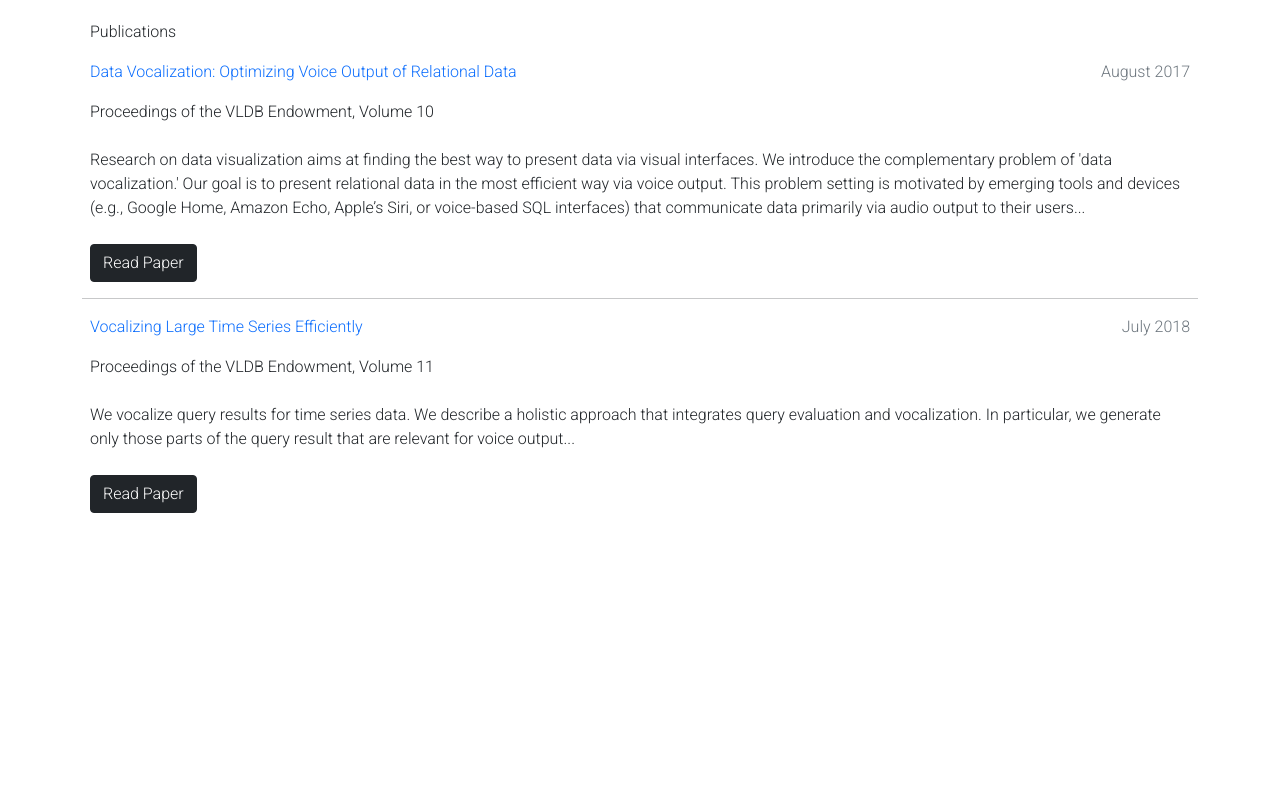
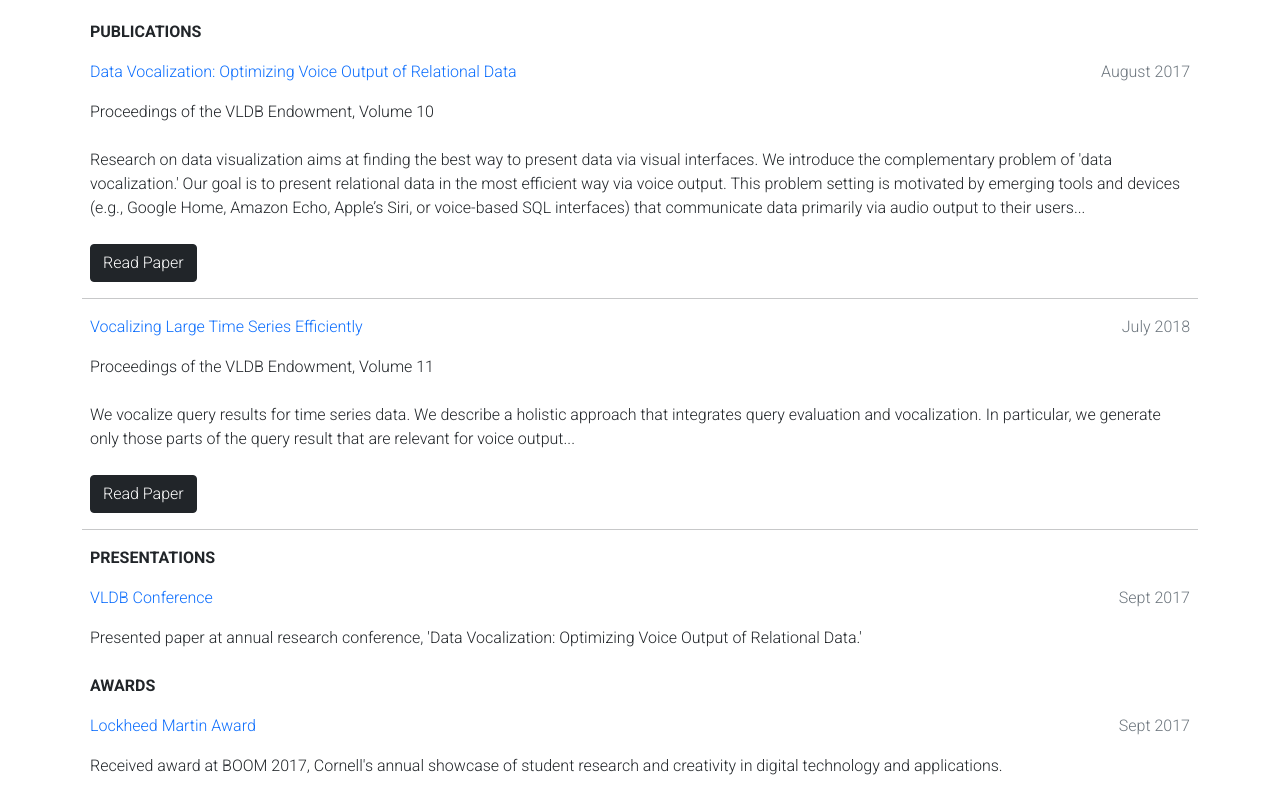
Before and after one commit to mrkbryn/mark-bryan-site, a Flask app: page /research/ in a window 1280 px wide. Shown: the part 56-858 px from the top of the page. Before the commit the page ends 569 px from the top, so only its background shows below. Run offline with Flask 2, Linux system fonts and the light colour scheme; some libraries are stand-ins or nearby versions.

Commit message:
Move research section to JSON

```diff
--- a/app/__init__.py
+++ b/app/__init__.py
@@ -2,7 +2,6 @@ import os
 
 from flask import Flask, render_template
 
-from app import mock_data
 from app.db import get_db
 
 
--- /dev/null
+++ b/app/research.json
@@ -0,0 +1,33 @@
+{
+  "publications": [
+    {
+      "name": "Data Vocalization: Optimizing Voice Output of Relational Data",
+      "date": "August 2017",
+      "publication": "Proceedings of the VLDB Endowment, Volume 10",
+      "url": "http://www.vldb.org/pvldb/vol10/p1574-trummer.pdf",
+      "description": "Research on data visualization aims at finding the best way to present data via visual interfaces. We introduce the complementary problem of 'data vocalization.' Our goal is to present relational data in the most efficient way via voice output. This problem setting is motivated by emerging tools and devices (e.g., Google Home, Amazon Echo, Apple’s Siri, or voice-based SQL interfaces) that communicate data primarily via audio output to their users..."
+    },
+    {
+      "name": "Vocalizing Large Time Series Efficiently",
+      "date": "July 2018",
+      "publication": "Proceedings of the VLDB Endowment, Volume 11",
+      "url": "http://www.vldb.org/pvldb/vol11/p1563-trummer.pdf",
+      "description": "We vocalize query results for time series data. We describe a holistic approach that integrates query evaluation and vocalization. In particular, we generate only those parts of the query result that are relevant for voice output..."
+    }
+  ],
+  "presentations": [
+    {
+      "name": "VLDB Conference",
+      "location": "Munich, Germany",
+      "date": "Sept 2017",
+      "description":"Presented paper at annual research conference, 'Data Vocalization: Optimizing Voice Output of Relational Data.'"
+    }
+  ],
+  "awards": [
+    {
+      "name": "Lockheed Martin Award",
+      "date": "Sept 2017",
+      "description": "Received award at BOOM 2017, Cornell's annual showcase of student research and creativity in digital technology and applications."
+    }
+  ]
+}
--- a/app/research.py
+++ b/app/research.py
@@ -1,35 +1,11 @@
-from flask import (
-    Blueprint, flash, g, redirect, render_template, request, url_for
-)
+import json
+from flask import Blueprint, render_template, current_app
 
 bp = Blueprint('research', __name__, url_prefix='/research')
-
-# Temporary mock-data
-research_data = [
-    {
-        "name": "Data Vocalization: Optimizing Voice Output of Relational Data",
-        "date": "August 2017",
-        "publication": "Proceedings of the VLDB Endowment, Volume 10",
-        "url": "http://www.vldb.org/pvldb/vol10/p1574-trummer.pdf",
-        "description": "Research on data visualization aims at finding the best way to present data "
-                       "via visual interfaces. We introduce the complementary problem of 'data vocalization.' "
-                       "Our goal is to present relational data in the most efficient way via voice output. "
-                       "This problem setting is motivated by emerging tools and devices (e.g., Google Home, "
-                       "Amazon Echo, Apple’s Siri, or voice-based SQL interfaces) that communicate data primarily "
-                       "via audio output to their users...",
-    },
-    {
-        "name": "Vocalizing Large Time Series Efficiently",
-        "date": "July 2018",
-        "publication": "Proceedings of the VLDB Endowment, Volume 11",
-        "url": "http://www.vldb.org/pvldb/vol11/p1563-trummer.pdf",
-        "description": "We vocalize query results for time series data. We describe a holistic approach "
-                       "that integrates query evaluation and vocalization. In particular, we generate only "
-                       "those parts of the query result that are relevant for voice output..."
-    },
-]
 
 
 @bp.route('/')
 def index():
-    return render_template('research/index.html', research=research_data)
+    with current_app.open_resource('research.json') as f:
+        data = json.load(f)
+    return render_template('research/index.html', research=data)
--- a/app/static/style.css
+++ b/app/static/style.css
@@ -27,6 +27,11 @@ body {
 
 .mab-title {
     margin-bottom: 0;
+}
+
+.mab-section-title {
+    text-transform: uppercase;
+    font-weight: bold;
 }
 
 .admin-tools {
--- a/app/templates/research/index.html
+++ b/app/templates/research/index.html
@@ -4,10 +4,9 @@
 
 {% block content %}
   <div class="row mab-title">
-    <p>Publications</p>
+    <p class="mab-section-title">Publications</p>
   </div>
-
-  {% for item in research %}
+  {% for item in research['publications'] %}
     <div class="row mab-title">
       <div class="col-9">
         <p class="text-primary">{{ item['name'] }}</p>
@@ -28,8 +27,40 @@
       </div>
     </div>
 
-    {% if not loop.last %}
-      <hr>
-    {% endif %}
+    <hr>
+  {% endfor %}
+
+  <div class="row mab-title">
+    <p class="mab-section-title">Presentations</p>
+  </div>
+  {% for item in research['presentations'] %}
+    <div class="row mab-title">
+      <div class="col-9">
+        <p class="text-primary">{{ item['name'] }}</p>
+      </div>
+      <div class="col-3">
+        <p class="text-muted" style="text-align: right;">{{ item['date'] }}</p>
+      </div>
+    </div>
+    <div class="row">
+      <p>{{ item['description'] }}</p>
+    </div>
+  {% endfor %}
+
+  <div class="row mab-title">
+    <p class="mab-section-title">Awards</p>
+  </div>
+  {% for item in research['awards'] %}
+    <div class="row mab-title">
+      <div class="col-9">
+        <p class="text-primary">{{ item['name'] }}</p>
+      </div>
+      <div class="col-3">
+        <p class="text-muted" style="text-align: right;">{{ item['date'] }}</p>
+      </div>
+    </div>
+    <div class="row">
+      <p>{{ item['description'] }}</p>
+    </div>
   {% endfor %}
 {% endblock %}
```
Also changed, not shown: app/mock_data.py (deleted, +0 -23 lines), app/templates/resume/index.html (+4 -4 lines).
